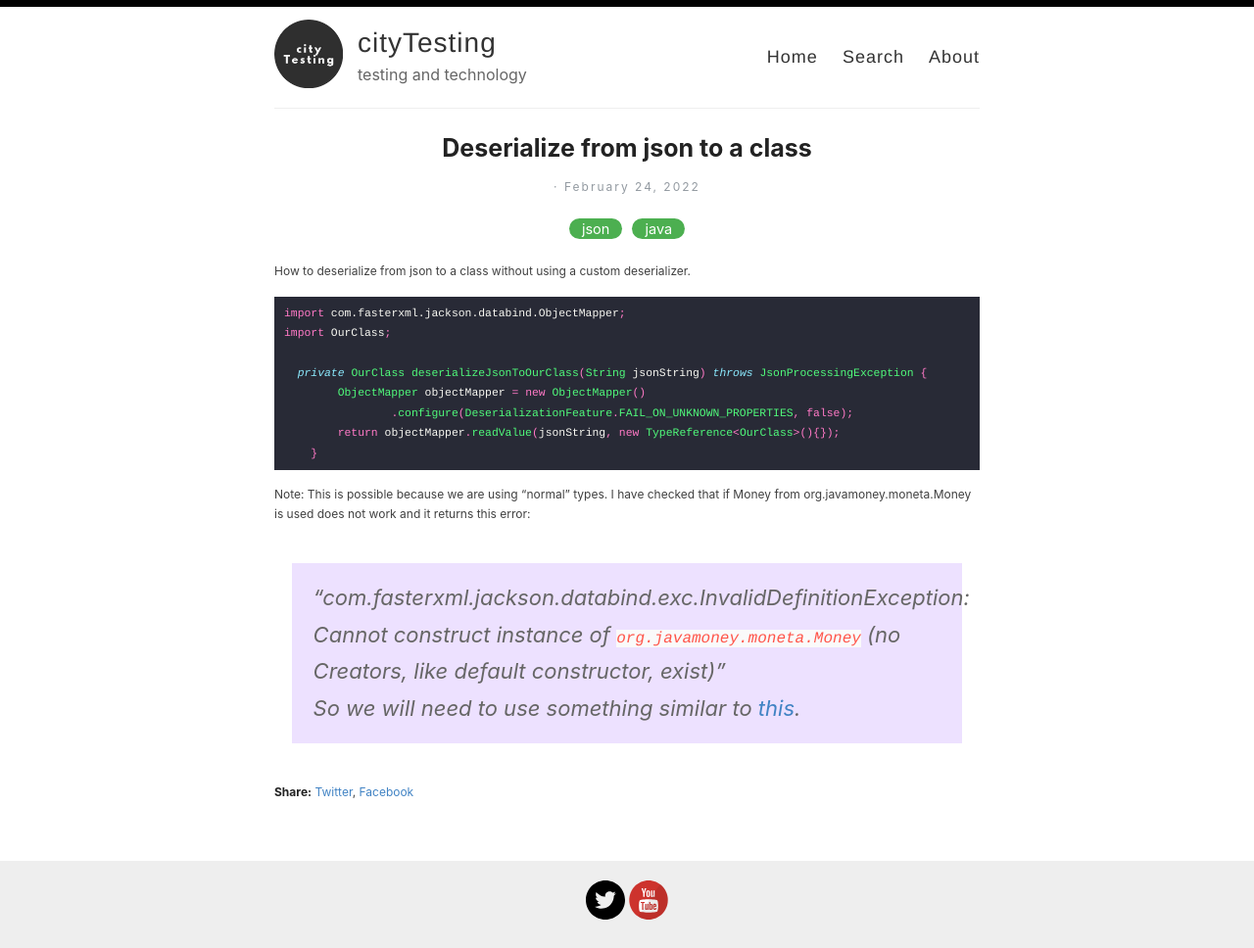
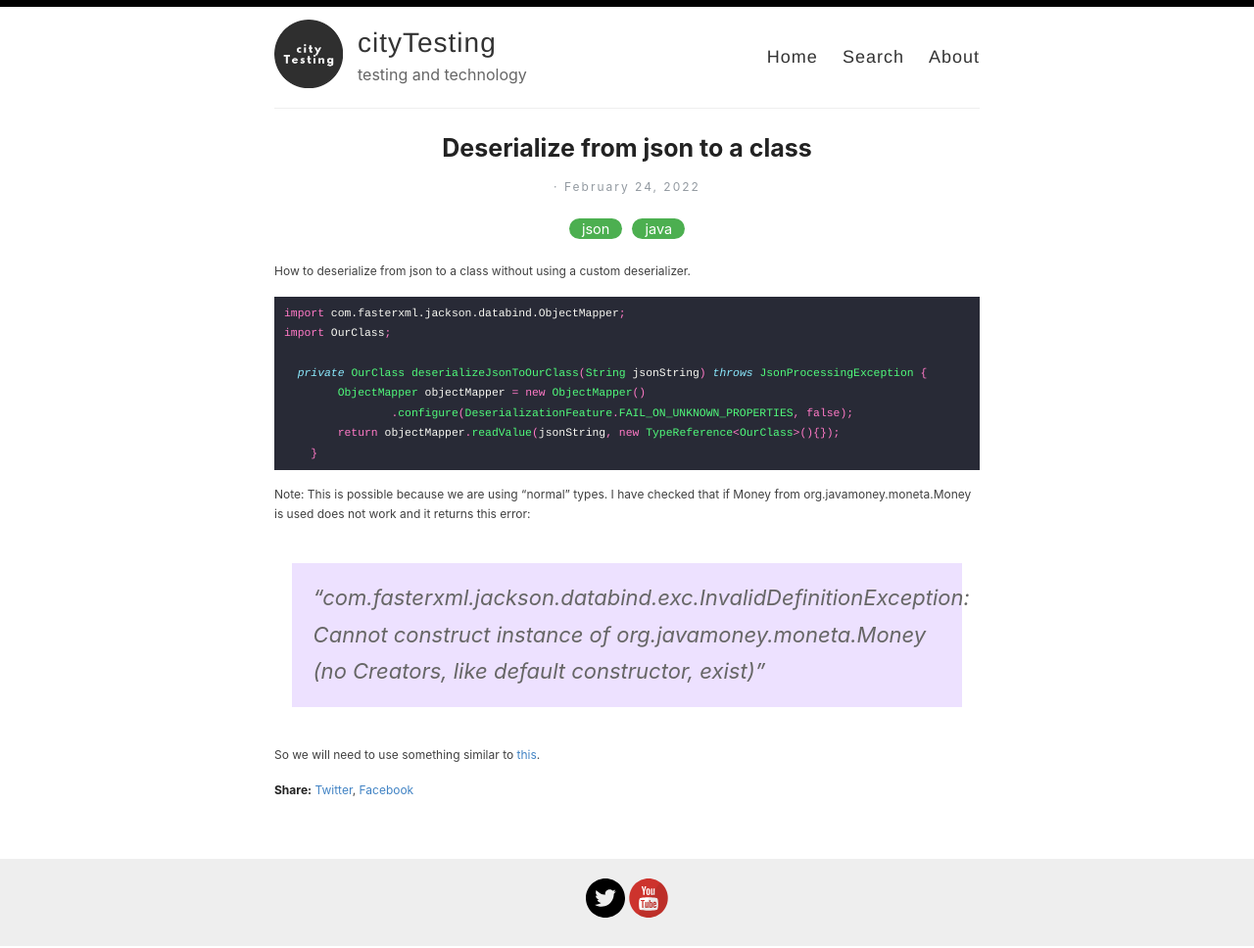
Before and after one commit to cityTesting/citytesting.github.io, a Jekyll site: the page built from _posts/2022-02-24-json-class.md, in a window 1280 px wide. Shown: the whole page at 98% size. Built offline with Jekyll 4.4.1, drawn with Linux system fonts in a browser that asks for light colours.

```diff
--- a/_posts/2022-02-24-json-class.md
+++ b/_posts/2022-02-24-json-class.md
@@ -16,5 +16,6 @@ import OurClass;
     } {% endhighlight %}
 
 Note: This is possible because we are using "normal" types. I have checked that if Money from org.javamoney.moneta.Money is used does not work and it returns this error:
-> "com.fasterxml.jackson.databind.exc.InvalidDefinitionException: Cannot construct instance of `org.javamoney.moneta.Money` (no Creators, like default constructor, exist)"
+> "com.fasterxml.jackson.databind.exc.InvalidDefinitionException: Cannot construct instance of org.javamoney.moneta.Money (no Creators, like default constructor, exist)"
+
 So we will need to use something similar to [this](https://citytesting.github.io/custom-json-deserializer-java/).
```
